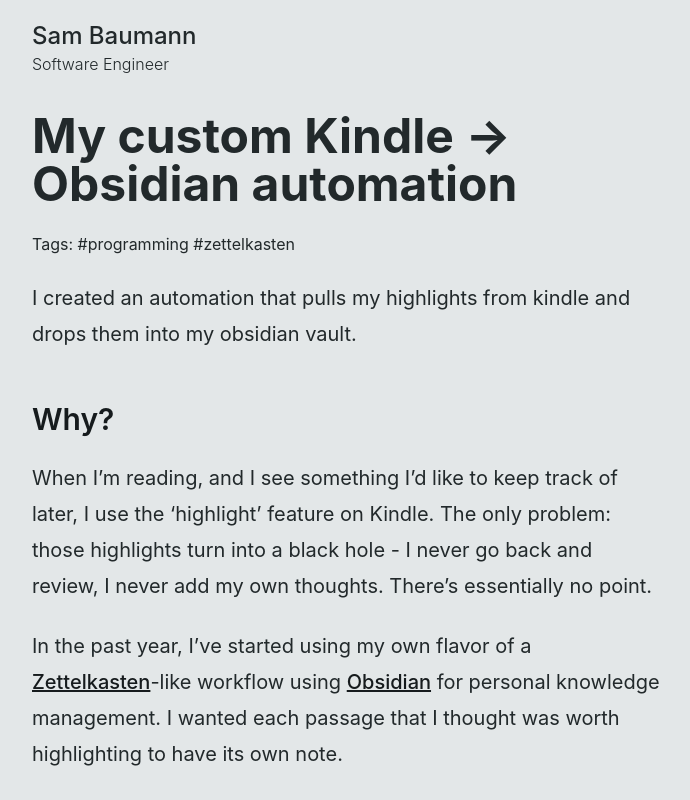
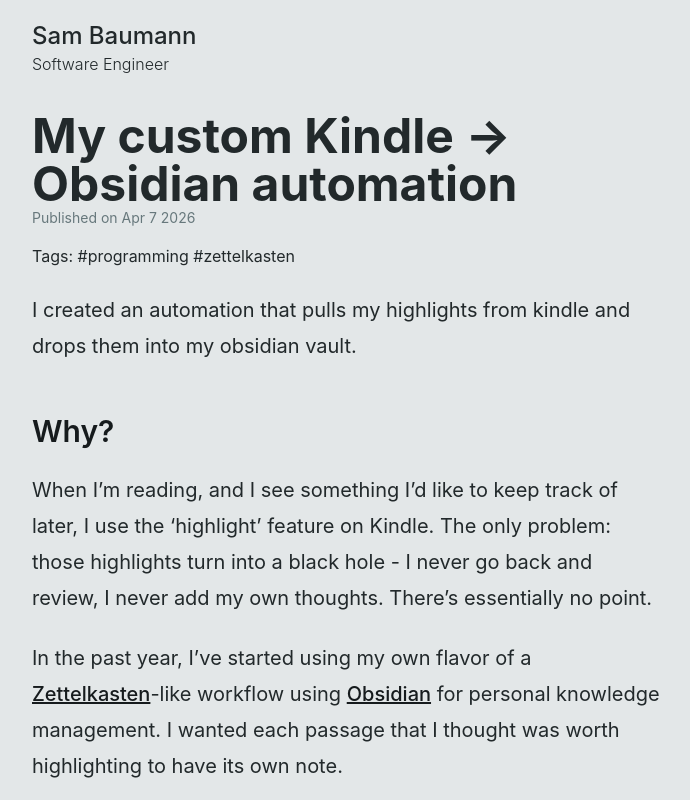
Before and after one commit to sam-baumann/sam-baumann.github.io, an Astro site: page /blog/kindle-automation in a window 1280 px wide. Shown: the top 800 px of the page, without its empty margins (294-984 px from the left). Built offline with nearby package versions, Linux system fonts and the light colour scheme; Astro itself is replaced by a stand-in of ours.

Commit message:
date in blogpost page

```diff
--- a/src/pages/blog/[post].astro
+++ b/src/pages/blog/[post].astro
@@ -18,7 +18,7 @@ const { Content } = await render(post);
   <div class="min-h-full pt-5">
     <h1 class="text-5xl font-bold">{post.data.title}</h1>
 
-    <br />
+    <div class="text-sm text-mist-500 dark:text-mist-400 mb-4">Published on {post.data.date || "Date unavailable"}</div>
 
     {
       post.data.tags && post.data.tags.length > 0 ? (
```
